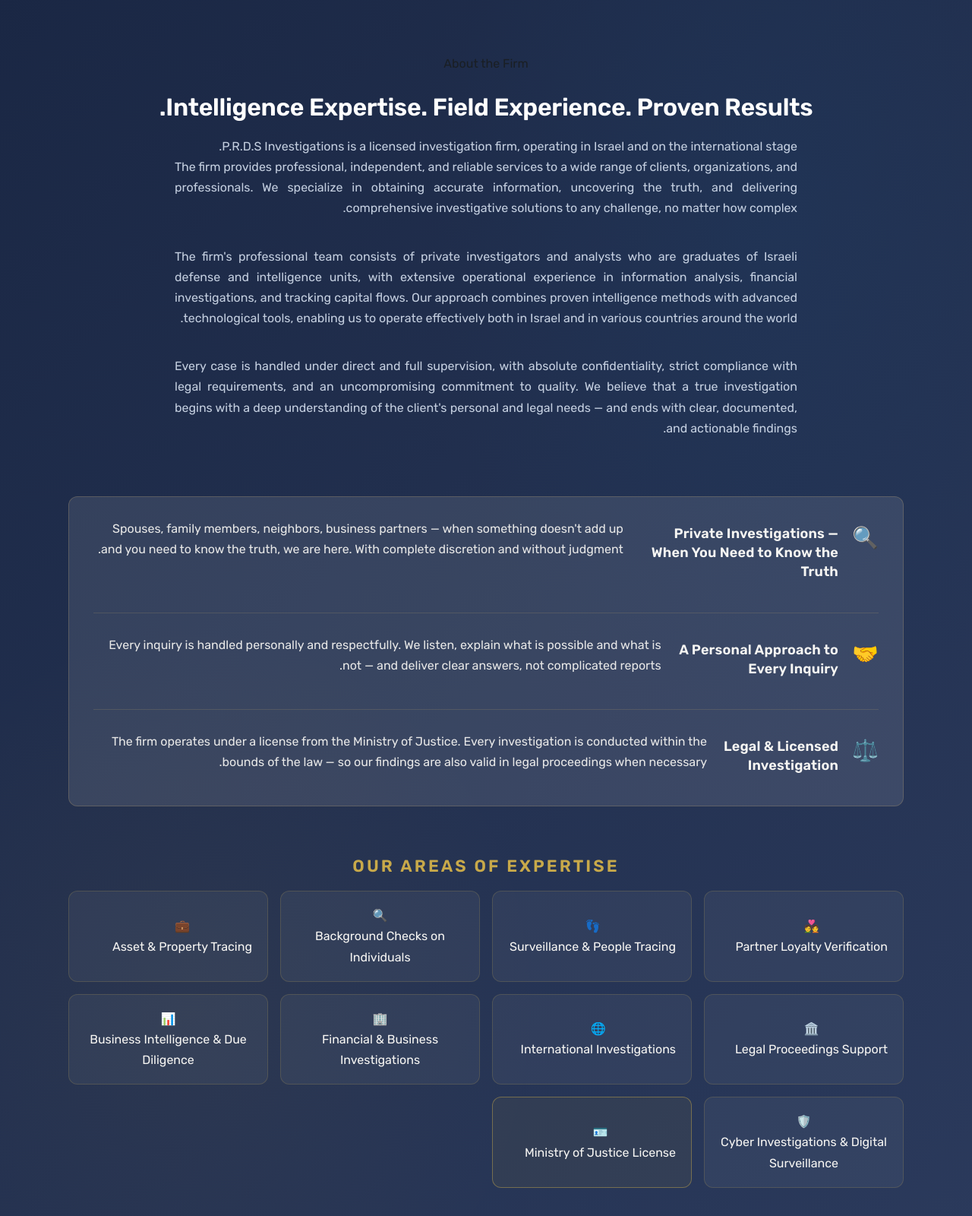
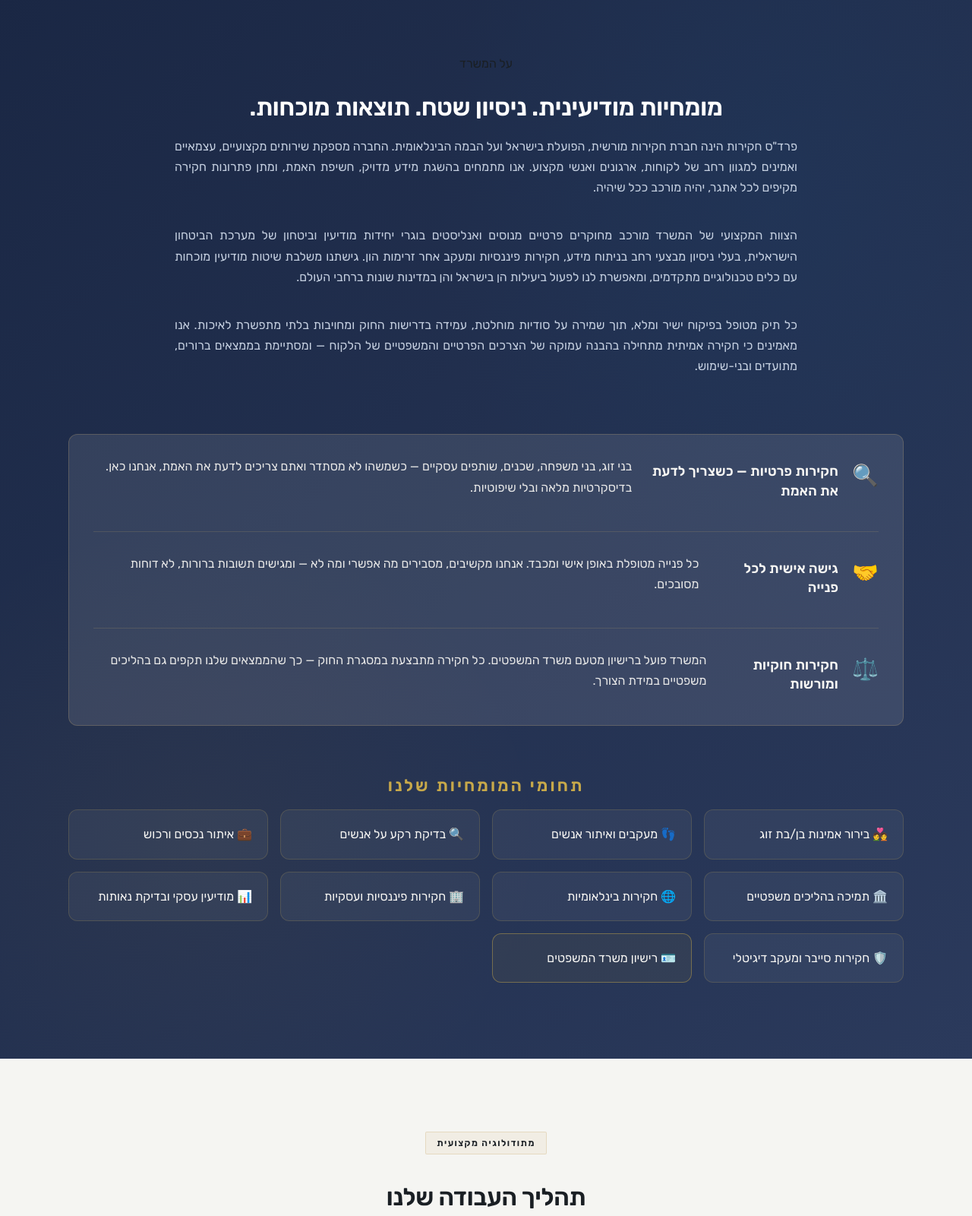
Before and after one commit to slipwoker/zappy-website-5a87f0a1-b6a4-4dec-9e6f-b9d16f8e07e8, a plain HTML site: page about.html in a window 1280 px wide. Shown: the part 2740-4340 px from the top of the page at 76% size. Drawn offline with Linux system fonts and the light colour scheme; no server answers.

Commit message:
Incremental sync: 1 page(s) — update_text

```diff
--- a/about.html
+++ b/about.html
@@ -2386,61 +2386,70 @@ body:has(.zappy-announcement-bar) .navbar:not(.zappy-catalog-menu):not(.mobile-s
 
 </section>
 
-<section class="pardas-about" aria-labelledby="pardas-about-heading" dir="ltr" id="zappy-section-2" style="direction: ltr;">
+<section class="pardas-about" aria-labelledby="pardas-about-heading" dir="rtl" id="zappy-section-2" style="direction: rtl;">
   <div class="pardas-about__container">
 
     <!-- Badge -->
-    <div class="pardas-about__badge-wrap" data-i18n="about_div_116">About the Firm</div>
+    <div class="pardas-about__badge-wrap" data-i18n="about_div_116">על המשרד</div>
 
     <!-- Heading -->
-    <h2 class="pardas-about__heading" id="pardas-about-heading" data-i18n="about_h2_3">Intelligence Expertise. Field Experience. Proven Results.</h2>
+    <h2 class="pardas-about__heading" id="pardas-about-heading" data-i18n="about_h2_3">מומחיות מודיעינית. ניסיון שטח. תוצאות מוכחות.</h2>
 
     <!-- Body Text -->
     <div class="pardas-about__body">
-      <p class="pardas-about__paragraph" style="" data-i18n="about_p_29">
-
-P.R.D.S Investigations
-
- is a licensed investigation firm, operating in Israel and on the international stage.<br>The firm provides professional, independent, and reliable services to a wide range of clients, organizations, and professionals. We specialize in obtaining accurate information, uncovering the truth, and delivering comprehensive investigative solutions to any challenge, no matter how complex.</p>
-      <p class="pardas-about__paragraph" style="" data-i18n="about_p_30">The firm's professional team consists of private investigators and analysts who are graduates of Israeli defense and intelligence units, with extensive operational experience in information analysis, financial investigations, and tracking capital flows. Our approach combines proven intelligence methods with advanced technological tools, enabling us to operate effectively both in Israel and in various countries around the world.</p>
-      <p class="pardas-about__paragraph" style="" data-i18n="about_p_31">Every case is handled under direct and full supervision, with absolute confidentiality, strict compliance with legal requirements, and an uncompromising commitment to quality. We believe that a true investigation begins with a deep understanding of the client's personal and legal needs — and ends with clear, documented, and actionable findings.</p>
+      <p class="pardas-about__paragraph" style="" data-i18n="about_p_29">פרד"ס חקירות
+
+ הינה חברת חקירות מורשית, הפועלת בישראל ועל הבמה הבינלאומית.
+החברה מספקת שירותים מקצועיים, עצמאיים ואמינים למגוון רחב של לקוחות, ארגונים ואנשי מקצוע. אנו מתמחים בהשגת מידע מדויק, חשיפת האמת, ומתן פתרונות חקירה מקיפים לכל אתגר, יהיה מורכב ככל שיהיה.<br></p>
+      <p class="pardas-about__paragraph" style="" data-i18n="about_p_30">הצוות המקצועי של המשרד מורכב מחוקרים פרטיים מנוסים ואנליסטים בוגרי יחידות מודיעין וביטחון של מערכת הביטחון הישראלית, בעלי ניסיון מבצעי רחב בניתוח מידע, חקירות פיננסיות ומעקב אחר זרימות הון. גישתנו משלבת שיטות מודיעין מוכחות עם כלים טכנולוגיים מתקדמים, ומאפשרת לנו לפעול ביעילות הן בישראל והן במדינות שונות ברחבי העולם.</p>
+      <p class="pardas-about__paragraph" style="" data-i18n="about_p_31">כל תיק מטופל בפיקוח ישיר ומלא, תוך שמירה על סודיות מוחלטת, עמידה בדרישות החוק ומחויבות בלתי מתפשרת לאיכות. אנו מאמינים כי חקירה אמיתית מתחילה בהבנה עמוקה של הצרכים הפרטיים והמשפטיים של הלקוח — ומסתיימת בממצאים ברורים, מתועדים ובני-שימוש.</p>
     </div>
 
     <!-- Stats Row -->
-    <div class="pardas-about__stats" role="list" aria-label="Office Details" data-i18n-aria-label="about_aria_label_131">
+    <div class="pardas-about__stats" role="list" aria-label="נתוני המשרד" data-i18n-aria-label="about_aria_label_131">
 <div class="pardas-about__pillar" role="listitem">
   <div class="pardas-about__pillar-icon" aria-hidden="true" data-i18n="about_div_117">🔍</div>
-  <h4 class="pardas-about__pillar-title" style="color: rgb(247, 246, 243) !important;" data-i18n="about_h4_18">Private Investigations — When You Need to Know the Truth</h4>
-  <p class="pardas-about__pillar-desc" data-i18n="about_p_32">Spouses, family members, neighbors, business partners — when something doesn't add up and you need to know the truth, we are here. With complete discretion and without judgment.</p>
+  <h4 class="pardas-about__pillar-title" style="color: rgb(247, 246, 243) !important;" data-i18n="about_h4_18">חקירות פרטיות — כשצריך לדעת את האמת</h4>
+  <p class="pardas-about__pillar-desc" data-i18n="about_p_32">בני זוג, בני משפחה, שכנים, שותפים עסקיים — כשמשהו לא מסתדר ואתם צריכים לדעת את האמת, אנחנו כאן. בדיסקרטיות מלאה ובלי שיפוטיות.</p>
 </div>
 <div class="pardas-about__pillar-divider" aria-hidden="true"></div>
 <div class="pardas-about__pillar" role="listitem">
   <div class="pardas-about__pillar-icon" aria-hidden="true" data-i18n="about_div_118">🤝</div>
-  <h4 class="pardas-about__pillar-title" style="color: rgb(247, 246, 243) !important;" data-i18n="about_h4_19">A Personal Approach to Every Inquiry</h4>
-  <p class="pardas-about__pillar-desc" data-i18n="about_p_33">Every inquiry is handled personally and respectfully. We listen, explain what is possible and what is not — and deliver clear answers, not complicated reports.</p>
+  <h4 class="pardas-about__pillar-title" style="color: rgb(247, 246, 243) !important;" data-i18n="about_h4_19">גישה אישית לכל פנייה</h4>
+  <p class="pardas-about__pillar-desc" data-i18n="about_p_33">כל פנייה מטופלת באופן אישי ומכבד. אנחנו מקשיבים, מסבירים מה אפשרי ומה לא — ומגישים תשובות ברורות, לא דוחות מסובכים.</p>
 </div>
 <div class="pardas-about__pillar-divider" aria-hidden="true"></div>
 <div class="pardas-about__pillar" role="listitem">
   <div class="pardas-about__pillar-icon" aria-hidden="true" data-i18n="about_div_119">⚖️</div>
-  <h4 class="pardas-about__pillar-title" style="color: rgb(247, 246, 243) !important;" data-i18n="about_h4_20">Legal &amp; Licensed Investigation</h4>
-  <p class="pardas-about__pillar-desc" data-i18n="about_p_34">The firm operates under a license from the Ministry of Justice. Every investigation is conducted within the bounds of the law — so our findings are also valid in legal proceedings when necessary.</p>
+  <h4 class="pardas-about__pillar-title" style="color: rgb(247, 246, 243) !important;" data-i18n="about_h4_20">חקירות חוקיות ומורשות</h4>
+  <p class="pardas-about__pillar-desc" data-i18n="about_p_34">המשרד פועל ברישיון מטעם משרד המשפטים. כל חקירה מתבצעת במסגרת החוק — כך שהממצאים שלנו תקפים גם בהליכים משפטיים במידת הצורך.</p>
 </div>
 </div>
 
     <!-- Expertise Grid -->
     <div class="pardas-about__expertise-wrap">
-      <h3 class="pardas-about__expertise-heading" data-i18n="about_h3_10">Our Areas of Expertise</h3>
-      <ul class="pardas-about__expertise-grid zappy-preserve-css-grid" aria-label="Areas of Expertise" id="zappy-auto-grid-1780313726012-m1ljaw" data-zappy-auto-grid="true" data-i18n-aria-label="about_aria_label_132" data-original-item-width="263" data-original-gap="16px" style="display: grid; --zappy-grid-cols: repeat(auto-fit, minmax(min(100%, 263px), 1fr)); grid-template-columns: repeat(auto-fit, minmax(min(100%, 263px), 1fr)); align-items: stretch !important;" data-zappy-explicit-columns="true">
-<li class="pardas-about__expertise-item" data-grid-item-index="0" style="color: rgb(247, 246, 243) !important;" data-i18n="about_li_96">💑<br>  Partner Loyalty Verification</li>
-<li class="pardas-about__expertise-item" data-grid-item-index="1" style="color: rgb(247, 246, 243) !important;" data-i18n="about_li_97">👣<br>  Surveillance &amp; People Tracing</li>
-<li class="pardas-about__expertise-item" data-grid-item-index="2" style="color: rgb(247, 246, 243) !important;" data-i18n="about_li_98">🔍<br>  Background Checks on Individuals</li>
-<li class="pardas-about__expertise-item" data-grid-item-index="3" style="color: rgb(247, 246, 243) !important;" data-i18n="about_li_99">💼<br>  Asset &amp; Property Tracing</li>
-<li class="pardas-about__expertise-item" data-grid-item-index="4" style="color: rgb(247, 246, 243) !important;" data-i18n="about_li_100">🏛️<br>  Legal Proceedings Support</li>
-<li class="pardas-about__expertise-item" data-grid-item-index="5" style="color: rgb(247, 246, 243) !important;" data-i18n="about_li_101">🌐<br>  International Investigations</li>
-<li class="pardas-about__expertise-item" data-grid-item-index="6" style="color: rgb(247, 246, 243) !important;" data-i18n="about_li_102">🏢<br>  Financial &amp; Business Investigations</li>
-<li class="pardas-about__expertise-item" data-grid-item-index="7" style="color: rgb(247, 246, 243) !important;" data-i18n="about_li_103">📊<br>  Business Intelligence &amp; Due Diligence</li>
-<li class="pardas-about__expertise-item" data-grid-item-index="8" style="color: rgb(247, 246, 243) !important;" data-i18n="about_li_104">🛡️<br>  Cyber Investigations &amp; Digital Surveillance</li>
-<li class="pardas-about__expertise-item pardas-about__expertise-item--license" data-grid-item-index="9" style="color: rgb(247, 246, 243) !important;" data-i18n="about_li_105">🪪<br>  Ministry of Justice License</li>
+      <h3 class="pardas-about__expertise-heading" data-i18n="about_h3_10">תחומי המומחיות שלנו</h3>
+      <ul class="pardas-about__expertise-grid zappy-preserve-css-grid" aria-label="תחומי מומחיות" id="zappy-auto-grid-1780313726012-m1ljaw" data-zappy-auto-grid="true" data-i18n-aria-label="about_aria_label_132" data-original-item-width="263" data-original-gap="16px" style="display: grid; --zappy-grid-cols: repeat(auto-fit, minmax(min(100%, 263px), 1fr)); grid-template-columns: repeat(auto-fit, minmax(min(100%, 263px), 1fr)); align-items: stretch !important;" data-zappy-explicit-columns="true">
+<li class="pardas-about__expertise-item" data-grid-item-index="0" style="color: rgb(247, 246, 243) !important;" data-i18n="about_li_96">💑
+  בירור אמינות בן/בת זוג<br></li>
+<li class="pardas-about__expertise-item" data-grid-item-index="1" style="color: rgb(247, 246, 243) !important;" data-i18n="about_li_97">👣
+  מעקבים ואיתור אנשים<br></li>
+<li class="pardas-about__expertise-item" data-grid-item-index="2" style="color: rgb(247, 246, 243) !important;" data-i18n="about_li_98">🔍
+  בדיקת רקע על אנשים<br></li>
+<li class="pardas-about__expertise-item" data-grid-item-index="3" style="color: rgb(247, 246, 243) !important;" data-i18n="about_li_99">💼
+  איתור נכסים ורכוש<br></li>
+<li class="pardas-about__expertise-item" data-grid-item-index="4" style="color: rgb(247, 246, 243) !important;" data-i18n="about_li_100">🏛️
+  תמיכה בהליכים משפטיים<br></li>
+<li class="pardas-about__expertise-item" data-grid-item-index="5" style="color: rgb(247, 246, 243) !important;" data-i18n="about_li_101">🌐
+  חקירות בינלאומיות<br></li>
+<li class="pardas-about__expertise-item" data-grid-item-index="6" style="color: rgb(247, 246, 243) !important;" data-i18n="about_li_102">🏢
+  חקירות פיננסיות ועסקיות<br></li>
+<li class="pardas-about__expertise-item" data-grid-item-index="7" style="color: rgb(247, 246, 243) !important;" data-i18n="about_li_103">📊
+  מודיעין עסקי ובדיקת נאותות<br></li>
+<li class="pardas-about__expertise-item" data-grid-item-index="8" style="color: rgb(247, 246, 243) !important;" data-i18n="about_li_104">🛡️
+  חקירות סייבר ומעקב דיגיטלי<br></li>
+<li class="pardas-about__expertise-item pardas-about__expertise-item--license" data-grid-item-index="9" style="color: rgb(247, 246, 243) !important;" data-i18n="about_li_105">🪪
+  רישיון משרד המשפטים<br></li>
 </ul>
     </div>
 
@@ -2577,6 +2586,12 @@ P.R.D.S Investigations
   </a>
 
   <div data-integration="accessibility:toolbar"></div>
+
+
+
+
+
+
 
 
 
```
Also changed, not shown: public/about.html (+16 -10 lines), public/en/about.html (+11 -5 lines), public/llms-full.txt.
